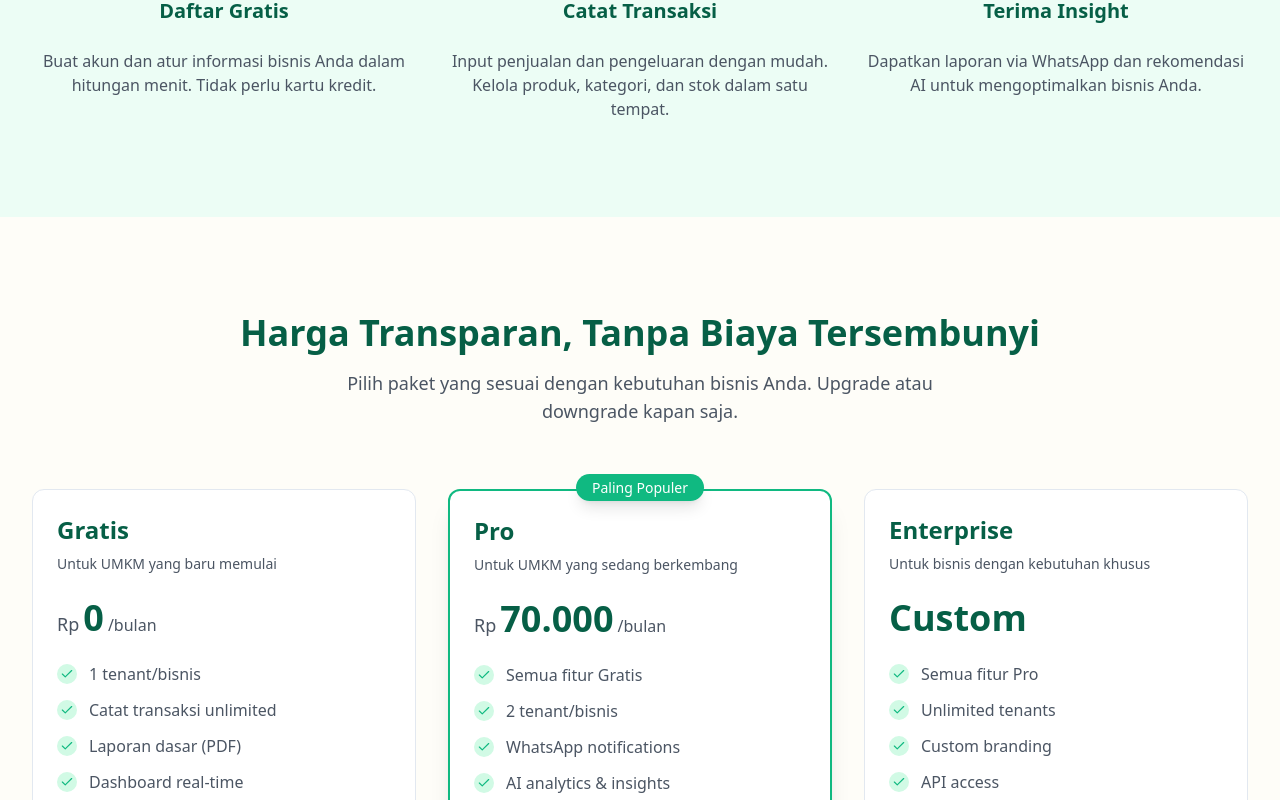
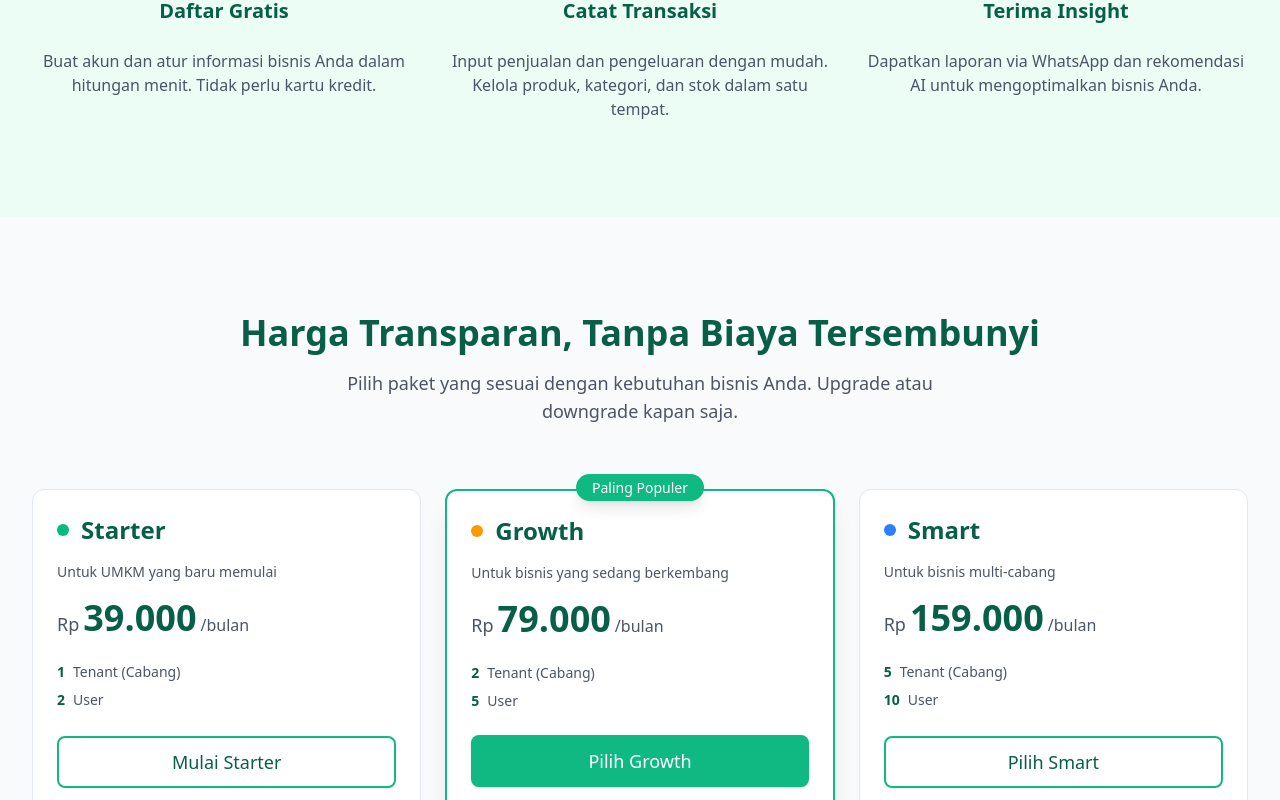
Before and after one commit to JaceJS/keusmart-web, a Next.js app: page / in a window 1280 px wide. Shown: the part 2000-2800 px from the top of the page. Built offline with nearby package versions, Linux system fonts and the light colour scheme.

Commit message:
feat: Redesign the pricing section by introducing a detailed feature comparison table and updating pricing plan structures.

```diff
--- a/app/components/landing/FinalCTA.tsx
+++ b/app/components/landing/FinalCTA.tsx
@@ -6,7 +6,7 @@ import { APP_NAME } from "@/app/lib/constants";
 export function FinalCTA() {
   return (
     <section className="relative overflow-hidden py-20 lg:py-24">
-      <div className="absolute inset-0 bg-gradient-to-br from-primary/5 via-primary-light/30 to-secondary"></div>
+      <div className="absolute inset-0 bg-linear-to-br from-primary/5 via-primary-light/30 to-secondary"></div>
 
       <Container className="relative">
         <div className="mx-auto max-w-3xl text-center">
@@ -16,32 +16,32 @@ export function FinalCTA() {
 
           <p className="mb-8 text-lg text-text-secondary sm:text-xl">
             Bergabung dengan ribuan UMKM yang sudah merasakan kemudahan
-            mengelola keuangan dengan {APP_NAME}. Mulai gratis hari ini, upgrade
-            kapan saja.
+            mengelola keuangan dengan {APP_NAME}. Mulai dari{" "}
+            <span className="font-semibold text-primary">Rp39.000/bulan</span>.
           </p>
 
           <div className="mb-8 flex flex-col items-center gap-4 sm:flex-row sm:justify-center">
             <Button size="lg" className="group w-full sm:w-auto">
-              Mulai Gratis Sekarang
+              Coba Gratis 14 Hari
               <ArrowRight className="h-5 w-5 transition-transform group-hover:translate-x-1" />
             </Button>
             <Button size="lg" variant="secondary" className="w-full sm:w-auto">
-              Hubungi Tim Sales
+              Lihat Semua Paket
             </Button>
           </div>
 
           <div className="flex flex-wrap items-center justify-center gap-6 text-sm text-text-secondary">
             <div className="flex items-center gap-2">
               <CheckCircle2 className="h-5 w-5 text-primary" />
+              <span>14 hari gratis</span>
+            </div>
+            <div className="flex items-center gap-2">
+              <CheckCircle2 className="h-5 w-5 text-primary" />
               <span>Tanpa kartu kredit</span>
             </div>
             <div className="flex items-center gap-2">
               <CheckCircle2 className="h-5 w-5 text-primary" />
-              <span>Setup dalam 5 menit</span>
-            </div>
-            <div className="flex items-center gap-2">
-              <CheckCircle2 className="h-5 w-5 text-primary" />
-              <span>Support 24/7</span>
+              <span>Batalkan kapan saja</span>
             </div>
           </div>
         </div>
--- a/app/components/landing/Pricing.tsx
+++ b/app/components/landing/Pricing.tsx
@@ -1,62 +1,117 @@
 import { Button } from "@/app/components/ui/Button";
 import { Card } from "@/app/components/ui/Card";
 import { Container } from "@/app/components/ui/Container";
-import { Check } from "lucide-react";
+import { Check, X } from "lucide-react";
 import { cn } from "@/app/lib/utils";
+
+interface PlanFeature {
+  name: string;
+  starter: boolean | string;
+  growth: boolean | string;
+  smart: boolean | string;
+}
+
+const features: PlanFeature[] = [
+  { name: "Pencatatan Penjualan", starter: true, growth: true, smart: true },
+  { name: "Pencatatan Pengeluaran", starter: true, growth: true, smart: true },
+  {
+    name: "Laporan Harian/Bulanan",
+    starter: "Ringkas",
+    growth: "Lengkap",
+    smart: "Advanced",
+  },
+  {
+    name: "Dashboard Ringkasan",
+    starter: "Basic",
+    growth: "Lengkap",
+    smart: "Multi-cabang",
+  },
+  { name: "Export CSV / PDF", starter: false, growth: true, smart: true },
+  { name: "WhatsApp Summary", starter: false, growth: true, smart: true },
+  { name: "AI Insight", starter: false, growth: "Basic", smart: "Advanced" },
+  { name: "Prediksi Stok (AI)", starter: false, growth: false, smart: true },
+  {
+    name: "Insight Lintas Cabang",
+    starter: false,
+    growth: false,
+    smart: true,
+  },
+  {
+    name: "Perbandingan Cabang",
+    starter: false,
+    growth: false,
+    smart: true,
+  },
+  { name: "Priority Support", starter: false, growth: false, smart: true },
+  {
+    name: "Custom Role Permission",
+    starter: false,
+    growth: false,
+    smart: true,
+  },
+  { name: "Backup Prioritas", starter: false, growth: false, smart: true },
+];
 
 const plans = [
   {
-    name: "Gratis",
-    price: "0",
+    id: "starter",
+    name: "Starter",
+    price: "39.000",
     period: "/bulan",
     description: "Untuk UMKM yang baru memulai",
-    features: [
-      "1 tenant/bisnis",
-      "Catat transaksi unlimited",
-      "Laporan dasar (PDF)",
-      "Dashboard real-time",
-      "Support email",
-    ],
-    cta: "Mulai Gratis",
+    tenants: 1,
+    users: 2,
+    color: "bg-emerald-500",
+    cta: "Mulai Starter",
     popular: false,
   },
   {
-    name: "Pro",
-    price: "70.000",
+    id: "growth",
+    name: "Growth",
+    price: "79.000",
     period: "/bulan",
-    description: "Untuk UMKM yang sedang berkembang",
-    features: [
-      "Semua fitur Gratis",
-      "2 tenant/bisnis",
-      "WhatsApp notifications",
-      "AI analytics & insights",
-      "Export Excel/CSV",
-      "Priority support",
-    ],
-    cta: "Pilih Pro",
+    description: "Untuk bisnis yang sedang berkembang",
+    tenants: 2,
+    users: 5,
+    color: "bg-amber-500",
+    cta: "Pilih Growth",
     popular: true,
   },
   {
-    name: "Enterprise",
-    price: "Custom",
-    period: "",
-    description: "Untuk bisnis dengan kebutuhan khusus",
-    features: [
-      "Semua fitur Pro",
-      "Unlimited tenants",
-      "Custom branding",
-      "API access",
-      "Dedicated account manager",
-      "Custom integration",
-    ],
-    cta: "Hubungi Sales",
+    id: "smart",
+    name: "Smart",
+    price: "159.000",
+    period: "/bulan",
+    description: "Untuk bisnis multi-cabang",
+    tenants: 5,
+    users: 10,
+    color: "bg-blue-500",
+    cta: "Pilih Smart",
     popular: false,
   },
 ];
 
+function FeatureValue({ value }: { value: boolean | string }) {
+  if (value === true) {
+    return (
+      <div className="flex h-6 w-6 items-center justify-center rounded-full bg-emerald-100">
+        <Check className="h-4 w-4 text-emerald-600" />
+      </div>
+    );
+  }
+  if (value === false) {
+    return (
+      <div className="flex h-6 w-6 items-center justify-center rounded-full bg-gray-100">
+        <X className="h-4 w-4 text-gray-400" />
+      </div>
+    );
+  }
+  return <span className="text-sm font-medium text-foreground">{value}</span>;
+}
+
 export function Pricing() {
   return (
-    <section id="pricing" className="py-20 lg:py-24">
+    <section id="pricing" className="py-20 lg:py-24 bg-gray-50">
       <Container>
         <div className="mb-16 text-center">
           <h2 className="mb-4 text-3xl font-bold text-foreground sm:text-4xl">
@@ -68,13 +123,14 @@ export function Pricing() {
           </p>
         </div>
 
-        <div className="grid gap-8 lg:grid-cols-3">
-          {plans.map((plan, index) => (
+        {/* Plan Cards */}
+        <div className="grid gap-6 lg:grid-cols-3 mb-12">
+          {plans.map((plan) => (
             <Card
-              key={index}
+              key={plan.id}
               className={cn(
-                "relative flex flex-col",
-                plan.popular && "border-2 border-primary shadow-xl"
+                "relative flex flex-col p-6",
+                plan.popular && "border-2 border-primary shadow-xl",
               )}
             >
               {plan.popular && (
@@ -85,49 +141,106 @@ export function Pricing() {
                 </div>
               )}
 
-              <div className="flex-1 space-y-6">
-                <div>
+              <div className="flex items-center gap-3 mb-4">
+                <div className={cn("w-3 h-3 rounded-full", plan.color)} />
                 <h3 className="text-2xl font-bold text-foreground">
                   {plan.name}
                 </h3>
-                  <p className="mt-2 text-sm text-text-secondary">
+              </div>
+
+              <p className="text-sm text-text-secondary mb-4">
                 {plan.description}
               </p>
-                </div>
 
-                <div className="flex items-baseline gap-1">
-                  {plan.price !== "Custom" && (
+              <div className="flex items-baseline gap-1 mb-6">
                 <span className="text-lg font-medium text-text-secondary">
                   Rp
                 </span>
-                  )}
                 <span className="text-4xl font-bold text-foreground">
                   {plan.price}
                 </span>
                 <span className="text-text-secondary">{plan.period}</span>
               </div>
 
-                <ul className="space-y-3">
-                  {plan.features.map((feature, featureIndex) => (
-                    <li key={featureIndex} className="flex items-start gap-3">
-                      <div className="mt-0.5 flex h-5 w-5 shrink-0 items-center justify-center rounded-full bg-primary-light">
-                        <Check className="h-3.5 w-3.5 text-primary" />
-                      </div>
-                      <span className="text-text-secondary">{feature}</span>
-                    </li>
-                  ))}
-                </ul>
+              <div className="space-y-2 mb-6 text-sm">
+                <p className="flex items-center gap-2">
+                  <span className="font-semibold text-foreground">
+                    {plan.tenants}
+                  </span>
+                  <span className="text-text-secondary">Tenant (Cabang)</span>
+                </p>
+                <p className="flex items-center gap-2">
+                  <span className="font-semibold text-foreground">
+                    {plan.users}
+                  </span>
+                  <span className="text-text-secondary">User</span>
+                </p>
               </div>
 
               <Button
                 variant={plan.popular ? "primary" : "secondary"}
                 size="lg"
-                className="mt-8 w-full"
+                className="w-full mt-auto"
               >
                 {plan.cta}
               </Button>
             </Card>
           ))}
+        </div>
+
+        {/* Feature Comparison Table */}
+        <div className="bg-white rounded-2xl border border-border shadow-sm overflow-hidden">
+          <div className="overflow-x-auto">
+            <table className="w-full">
+              <thead>
+                <tr className="border-b border-border">
+                  <th className="px-6 py-4 text-left text-sm font-semibold text-foreground">
+                    Fitur
+                  </th>
+                  {plans.map((plan) => (
+                    <th
+                      key={plan.id}
+                      className="px-6 py-4 text-center text-sm font-semibold text-foreground"
+                    >
+                      <div className="flex items-center justify-center gap-2">
+                        <div
+                          className={cn("w-2.5 h-2.5 rounded-full", plan.color)}
+                        />
+                        {plan.name}
+                      </div>
+                    </th>
+                  ))}
+                </tr>
+              </thead>
+              <tbody className="divide-y divide-border">
+                {features.map((feature, index) => (
+                  <tr
+                    key={index}
+                    className="hover:bg-gray-50 transition-colors"
+                  >
+                    <td className="px-6 py-3 text-sm text-text-secondary">
+                      {feature.name}
+                    </td>
+                    <td className="px-6 py-3 text-center">
+                      <div className="flex justify-center">
+                        <FeatureValue value={feature.starter} />
+                      </div>
+                    </td>
+                    <td className="px-6 py-3 text-center">
+                      <div className="flex justify-center">
+                        <FeatureValue value={feature.growth} />
+                      </div>
+                    </td>
+                    <td className="px-6 py-3 text-center">
+                      <div className="flex justify-center">
+                        <FeatureValue value={feature.smart} />
+                      </div>
+                    </td>
+                  </tr>
+                ))}
+              </tbody>
+            </table>
+          </div>
         </div>
 
         <p className="mt-12 text-center text-sm text-text-secondary">
```
Also changed, not shown: app/components/landing/Hero.tsx (+4 -4 lines). Lines whose indentation alone changed are shown as unchanged.
